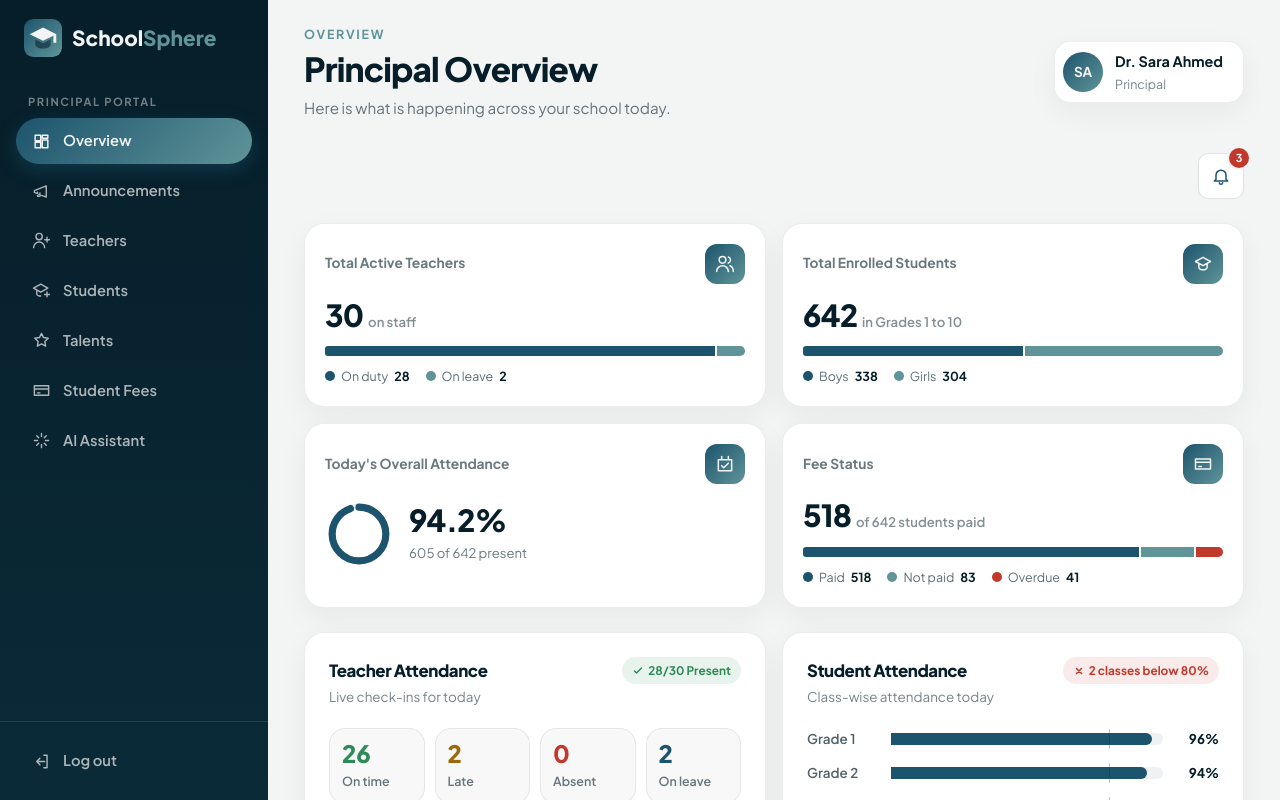
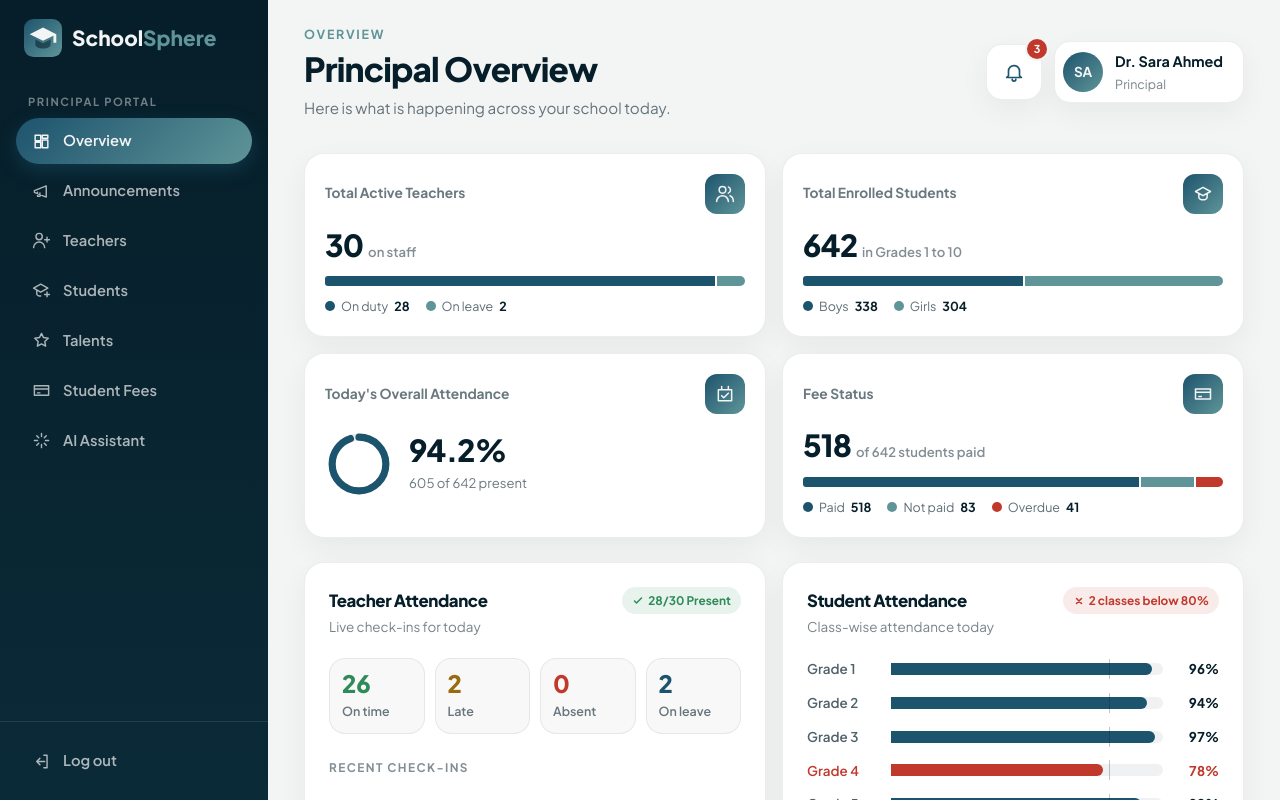
Before and after one commit to devdevcipator-arch/school-project, a Next.js app: page /principal in a window 1280 px wide. Shown: the top 800 px of the page. Built offline with nearby package versions, Linux system fonts and the light colour scheme.

Commit message:
Principal portal: move notifications bell next to the profile card
Co-Authored-By: Claude Opus 5.5 <noreply@anthropic.com>

```diff
--- a/app/principal/layout.tsx
+++ b/app/principal/layout.tsx
@@ -2,6 +2,7 @@ import type { Metadata } from "next";
 import Link from "next/link";
 import DashboardShell from "@/components/dashboard/DashboardShell";
 import { EmergencyBanner } from "@/components/announcements/emergency";
+import NotificationBell from "@/components/principal/NotificationBell";
 import { principal, principalNav, principalTitles } from "@/lib/principal";
 import { site } from "@/lib/site";
 
@@ -17,6 +18,8 @@ export default function PrincipalLayout({ children }: LayoutProps<"/principal">)
       banner={<EmergencyBanner />}
       titles={principalTitles}
       profile={
+        <div className="flex shrink-0 items-center gap-3">
+          <NotificationBell />
           <div className="flex shrink-0 items-center gap-3 rounded-2xl border border-ink/8 bg-white p-2 shadow-[0_10px_30px_rgba(6,30,41,.05)]">
             <span className="grid size-10 shrink-0 place-items-center rounded-full bg-linear-135 from-primary to-accent text-[.85rem] font-bold text-surface">
               {principal.initials}
@@ -25,6 +28,7 @@ export default function PrincipalLayout({ children }: LayoutProps<"/principal">)
               <strong className="truncate text-[.9rem]">{principal.name}</strong>
               <span className="truncate text-[.78rem] text-ink/55">Principal</span>
             </span>
+          </div>
         </div>
       }
       footer={
--- a/app/principal/page.tsx
+++ b/app/principal/page.tsx
@@ -1,5 +1,4 @@
 import type { Metadata } from "next";
-import ExecHeader from "@/components/principal/ExecHeader";
 import KpiCards from "@/components/principal/KpiCards";
 import AttendanceSection from "@/components/principal/AttendanceSection";
 import FeesAndNotices from "@/components/principal/FeesAndNotices";
@@ -9,11 +8,10 @@ export const metadata: Metadata = {
   title: `Overview | Principal Portal | ${site.name}`,
 };
 
-// Principal Overview: header, KPIs, attendance, fees + announcements
+// Principal Overview: KPIs, attendance, fees + announcements
 export default function PrincipalOverview() {
   return (
     <main className="mx-auto flex max-w-[1500px] flex-col gap-5 px-[clamp(16px,3vw,36px)] py-6 lg:gap-6 lg:py-8">
-      <ExecHeader />
       <KpiCards />
       <AttendanceSection />
       <FeesAndNotices />
--- a/components/principal/ExecHeader.tsx
+++ /dev/null
@@ -1,78 +0,0 @@
-"use client";
-
-import { useEffect, useRef, useState, type ReactNode } from "react";
-import { notifications } from "@/lib/principal";
-
-/** Small popover that closes on outside click or Escape. */
-function Popover({ open, onClose, children, className = "" }: { open: boolean; onClose: () => void; children: ReactNode; className?: string }) {
-  const ref = useRef<HTMLDivElement>(null);
-  useEffect(() => {
-    if (!open) return;
-    const onDown = (e: PointerEvent) => {
-      if (!ref.current?.parentElement?.contains(e.target as Node)) onClose();
-    };
-    const onKey = (e: KeyboardEvent) => e.key === "Escape" && onClose();
-    document.addEventListener("pointerdown", onDown);
-    document.addEventListener("keydown", onKey);
-    return () => {
-      document.removeEventListener("pointerdown", onDown);
-      document.removeEventListener("keydown", onKey);
-    };
-  }, [open, onClose]);
-
-  return (
-    <div
-      ref={ref}
-      className={`absolute right-0 top-[calc(100%+10px)] z-20 origin-top-right rounded-2xl border border-ink/10 bg-white p-2 shadow-[0_24px_50px_rgba(6,30,41,.18)] transition-[opacity,scale,visibility] duration-200 ease-soft ${
-        open ? "visible scale-100 opacity-100" : "invisible scale-95 opacity-0"
-      } ${className}`}
-    >
-      {children}
-    </div>
-  );
-}
-
-const toneDot = { danger: "bg-danger", warn: "bg-warn" };
-
-export default function ExecHeader() {
-  const [menu, setMenu] = useState<"bell" | null>(null);
-  const close = () => setMenu(null);
-
-  return (
-    <header className="flex justify-end">
-      {/* The page title lives in the portal top bar; this row keeps the notifications bell. */}
-      <div className="flex flex-wrap items-center gap-2.5">
-        <div className="relative">
-          <button
-            type="button"
-            aria-label={`Notifications, ${notifications.length} new`}
-            aria-expanded={menu === "bell"}
-            onClick={() => setMenu((m) => (m === "bell" ? null : "bell"))}
-            className="relative grid size-[46px] cursor-pointer place-items-center rounded-[10px] border border-ink/12 bg-white text-primary transition-[border-color,translate] duration-300 hover:-translate-y-0.5 hover:border-accent"
-          >
-            <svg viewBox="0 0 24 24" aria-hidden className="size-5" fill="none" stroke="currentColor" strokeWidth="1.8" strokeLinecap="round" strokeLinejoin="round">
-              <path d="M6 16V11a6 6 0 0 1 12 0v5l2 2H4z M10 20a2 2 0 0 0 4 0" />
-            </svg>
-            <span className="absolute -right-1.5 -top-1.5 grid size-5 place-items-center rounded-full bg-danger text-[.68rem] font-bold text-white ring-2 ring-surface">
-              {notifications.length}
-            </span>
-          </button>
-          <Popover open={menu === "bell"} onClose={close} className="w-[min(320px,calc(100vw-32px))]">
-            <p className="px-3 pb-1 pt-2 text-[.72rem] font-bold uppercase tracking-[.12em] text-ink/50">System alerts</p>
-            <ul>
-              {notifications.map((n) => (
-                <li key={n.text} className="flex gap-3 rounded-xl px-3 py-2.5 hover:bg-surface">
-                  <span aria-hidden className={`mt-1.5 size-2 shrink-0 rounded-full ${toneDot[n.tone]}`} />
-                  <span className="grid">
-                    <span className="text-[.88rem] font-semibold leading-snug">{n.text}</span>
-                    <span className="text-[.76rem] text-ink/50">{n.when}</span>
-                  </span>
-                </li>
-              ))}
-            </ul>
-          </Popover>
-        </div>
-      </div>
-    </header>
-  );
-}
--- /dev/null
+++ b/components/principal/NotificationBell.tsx
@@ -0,0 +1,74 @@
+"use client";
+
+import { useEffect, useRef, useState, type ReactNode } from "react";
+import { notifications } from "@/lib/principal";
+
+/** Small popover that closes on outside click or Escape. */
+function Popover({ open, onClose, children, className = "" }: { open: boolean; onClose: () => void; children: ReactNode; className?: string }) {
+  const ref = useRef<HTMLDivElement>(null);
+  useEffect(() => {
+    if (!open) return;
+    const onDown = (e: PointerEvent) => {
+      if (!ref.current?.parentElement?.contains(e.target as Node)) onClose();
+    };
+    const onKey = (e: KeyboardEvent) => e.key === "Escape" && onClose();
+    document.addEventListener("pointerdown", onDown);
+    document.addEventListener("keydown", onKey);
+    return () => {
+      document.removeEventListener("pointerdown", onDown);
+      document.removeEventListener("keydown", onKey);
+    };
+  }, [open, onClose]);
+
+  return (
+    <div
+      ref={ref}
+      className={`absolute right-0 top-[calc(100%+10px)] z-20 origin-top-right rounded-2xl border border-ink/10 bg-white p-2 shadow-[0_24px_50px_rgba(6,30,41,.18)] transition-[opacity,scale,visibility] duration-200 ease-soft ${
+        open ? "visible scale-100 opacity-100" : "invisible scale-95 opacity-0"
+      } ${className}`}
+    >
+      {children}
+    </div>
+  );
+}
+
+const toneDot = { danger: "bg-danger", warn: "bg-warn" };
+
+/** Notifications bell for the portal top bar, sized to sit beside the profile card. */
+export default function NotificationBell() {
+  const [open, setOpen] = useState(false);
+  const close = () => setOpen(false);
+
+  return (
+    <div className="relative shrink-0">
+      <button
+        type="button"
+        aria-label={`Notifications, ${notifications.length} new`}
+        aria-expanded={open}
+        onClick={() => setOpen((o) => !o)}
+        className="relative grid size-14 cursor-pointer place-items-center rounded-2xl border border-ink/8 bg-white text-primary shadow-[0_10px_30px_rgba(6,30,41,.05)] transition-[border-color,translate] duration-300 hover:-translate-y-0.5 hover:border-accent"
+      >
+        <svg viewBox="0 0 24 24" aria-hidden className="size-[22px]" fill="none" stroke="currentColor" strokeWidth="1.8" strokeLinecap="round" strokeLinejoin="round">
+          <path d="M6 16V11a6 6 0 0 1 12 0v5l2 2H4z M10 20a2 2 0 0 0 4 0" />
+        </svg>
+        <span className="absolute -right-1.5 -top-1.5 grid size-5 place-items-center rounded-full bg-danger text-[.68rem] font-bold text-white ring-2 ring-surface">
+          {notifications.length}
+        </span>
+      </button>
+      <Popover open={open} onClose={close} className="w-[min(320px,calc(100vw-32px))]">
+        <p className="px-3 pb-1 pt-2 text-[.72rem] font-bold uppercase tracking-[.12em] text-ink/50">System alerts</p>
+        <ul>
+          {notifications.map((n) => (
+            <li key={n.text} className="flex gap-3 rounded-xl px-3 py-2.5 hover:bg-surface">
+              <span aria-hidden className={`mt-1.5 size-2 shrink-0 rounded-full ${toneDot[n.tone]}`} />
+              <span className="grid">
+                <span className="text-[.88rem] font-semibold leading-snug">{n.text}</span>
+                <span className="text-[.76rem] text-ink/50">{n.when}</span>
+              </span>
+            </li>
+          ))}
+        </ul>
+      </Popover>
+    </div>
+  );
+}
```
Lines whose indentation alone changed are shown as unchanged.
